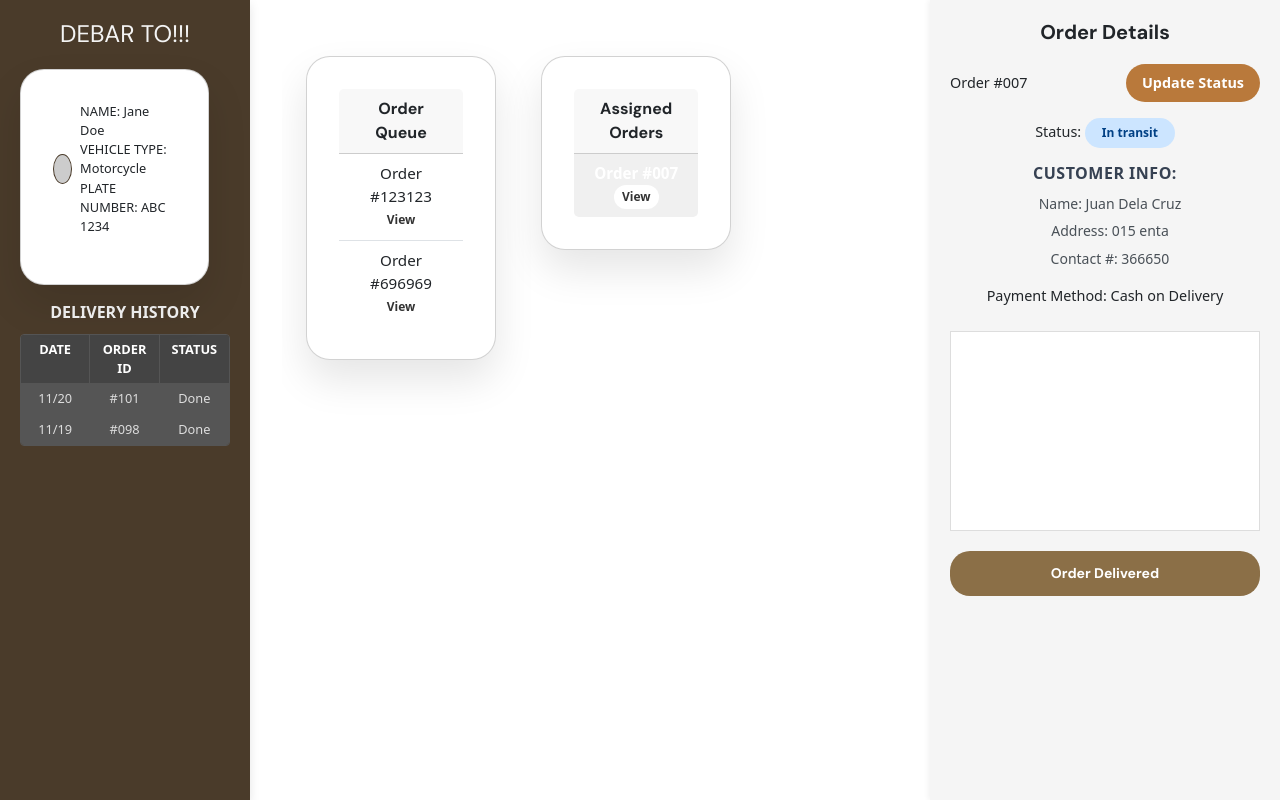
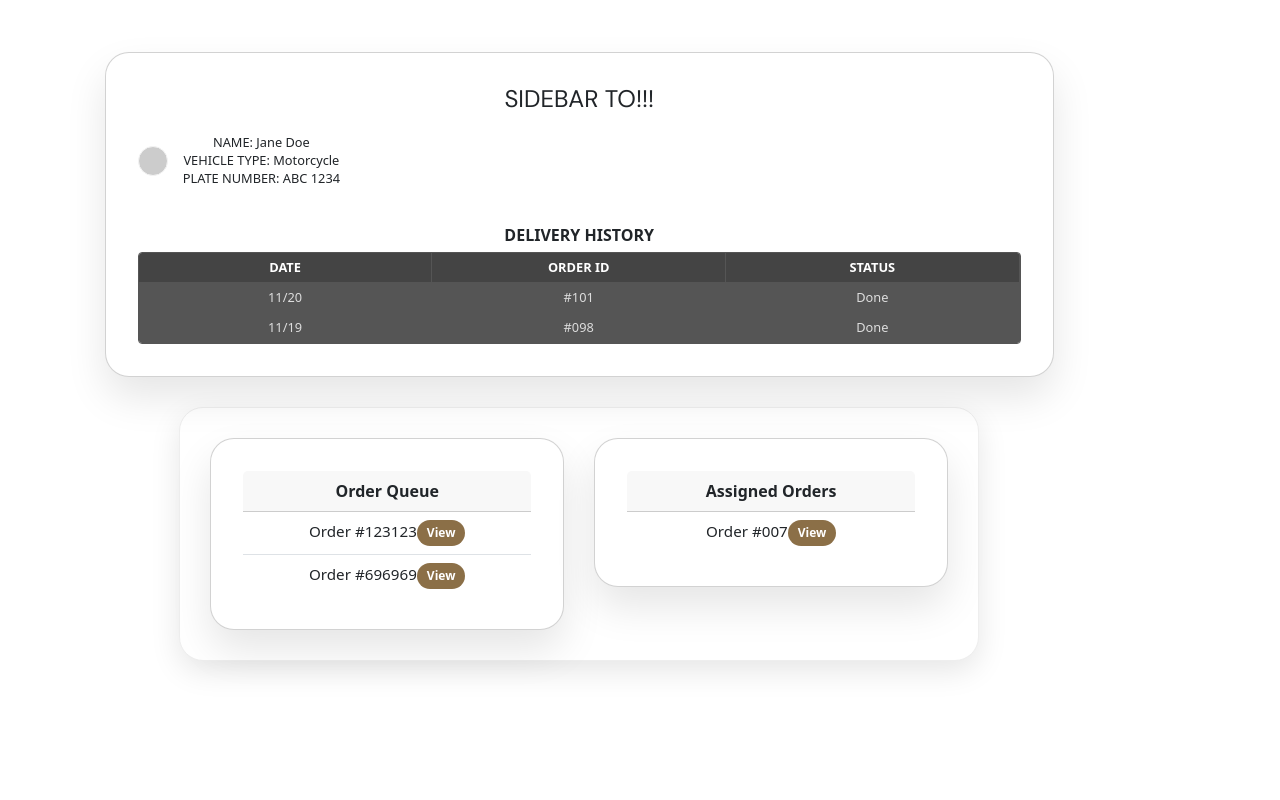
Before and after one commit to vanexaa/WEBDEV-Delivery-Service, a React (Vite) app: page /rider in a window 1280 px wide. Built offline with nearby package versions, Linux system fonts and the light colour scheme.

Commit message:
fixed the error

```diff
--- a/src/pages/Rider/Rider.css
+++ b/src/pages/Rider/Rider.css
@@ -6,8 +6,11 @@
   --primary-accent: #4a3b2a;
   --card-bg-color: #fffdf8;
 
-  --accept-color: #AA6E39;
-  --decline-color: #642F19;
+  --delivered-btn-bg: #8B6F47;
+  --delivered-btn-hover: #6d5436;
+  --failed-btn-bg: #5C3D2E;
+  --failed-btn-hover: #442d22;
+
   --light-text: #F4F4F4;
 
   --heading-font: 'DM Sans', sans-serif;
@@ -15,74 +18,69 @@
 }
 
 body {
+  margin: 0;
+  font-family: var(--subheading-font);
   background-color: var(--main-bg-color);
-  font-family: var(--subheading-font);
   color: var(--dark-text);
-  margin: 0;
-  padding: 0;
+  min-height: 100vh;
+}
+.app {
+  display: flex;
+  flex-direction: column;
+  align-items: center;
+  padding: 30px 20px;
+  gap: 30px;
+  width: 100%;
+  box-sizing: border-box;
+}
+.card, .modal-content {
+  background-color: var(--card-bg-color);
+  border-radius: 24px !important;
+  box-shadow: 0 4px 10px rgba(0, 0, 0, 0.1);
+  padding: 20px;
 }
 
-.rider-container {
-  display: flex;
-  position: relative;
-  min-height: 100vh;
-  width: 100%;
-  overflow: hidden;
+
+.sidebar-card {
+    background-color: var(--primary-accent);
+    color: var(--light-text);
+    width: 300px;
+    padding: 20px 30px;
+    box-shadow: 0 10px 30px rgba(0,0,0,0.1);
 }
-
-.sidebar-placeholder {
-  width: 250px;
-  background-color: var(--primary-accent);
-  padding: 20px;
-  box-shadow: 0 4px 10px rgba(0, 0, 0, 0.1);
-  position: fixed;
-  left: 0;
-  top: 0;
-  height: 100%;
-  z-index: 100;
-  overflow-y: auto;
-}
-
 .sidebar-title {
     font-family: var(--heading-font);
     font-size: 1.5rem;
-  color: var(--light-text);
     margin-bottom: 20px;
 }
 
-.sidebar-card {
-  background-color: var(--card-bg-color);
-  border-radius: 24px;
-  box-shadow: 0 4px 10px rgba(0, 0, 0, 0.1);
-  padding: 10px;
+.rider-info-display {
+    display: flex;
+    align-items: center;
+    margin-bottom: 20px;
 }
-
 .driver-icon {
     width: 30px;
     height: 30px;
     border-radius: 50%;
     background-color: #ccc;
-  border: 1px solid var(--primary-accent);
+    border: 1px solid var(--light-text);
+    margin-right: 15px;
 }
-
 .driver-name-plate, .driver-info {
     font-size: 0.8rem;
+    line-height: 1.4;
 }
-
 .delivery-history-label {
     font-weight: bold;
-  color: var(--light-text);
     margin-top: 15px;
     margin-bottom: 5px;
 }
-
 .delivery-history-table {
     border: 1px solid #555;
     border-radius: 4px;
     overflow: hidden;
-  margin-top: 10px;
 }
-
 .table-row {
     display: grid;
     grid-template-columns: repeat(3, 1fr);
@@ -100,168 +98,152 @@ body {
     font-weight: bold;
     color: white;
 }
-.table-row > div:last-child {
-  border-right: none;
+
+
+.main-content-area {
+    display: flex;
+    gap: 30px;
+    max-width: 800px;
+    width: 100%;
+    justify-content: center;
+    align-items: flex-start;
+}
+.queue-card, .assigned-card {
+    flex: 1;
+    min-width: 250px;
+    height: auto;
+    padding: 15px;
+}
+.queue-header, .assigned-header {
+    font-weight: bold;
+    margin-bottom: 15px;
+}
+.list-group-item {
+    display: flex;
+    justify-content: space-between;
+    align-items: center;
+    padding: 8px 0;
+    font-size: 0.95rem;
+    cursor: pointer;
+    border-bottom: 1px solid #f0f0f0;
+}
+.list-group-item.active {
+    background-color: #f0f0f0 !important;
+    border-left: 5px solid var(--delivered-btn-bg);
+}
+.view-button {
+    background-color: var(--delivered-btn-bg);
+    color: white;
+    border: none;
+    padding: 4px 10px;
+    border-radius: 4px;
+    font-size: 0.75rem;
+    font-weight: bold;
+    cursor: pointer;
 }
 
 
-.main-content-area {
-  margin-left: 250px;
-  margin-right: 350px;
-  width: calc(100% - 600px);
-  padding: 20px;
-  overflow-y: auto;
-  min-height: 100vh;
+.modal-overlay {
+    position: fixed;
+    top: 0;
+    left: 0;
+    width: 100%;
+    height: 100%;
+    background: rgba(0, 0, 0, 0.4);
+    backdrop-filter: blur(3px);
+    display: flex;
+    align-items: center;
+    justify-content: center;
+    z-index: 1000;
 }
-
-.queue-card, .assigned-card {
+.modal-content {
+    background: var(--card-bg-color);
+    border-radius: 20px;
+    position: relative;
+    box-shadow: 0 10px 25px rgba(0,0,0,0.2);
+    padding: 30px;
+}
+.close-btn {
+    position: absolute;
+    top: 15px;
+    right: 15px;
+    background: transparent;
+    color: var(--delivered-btn-bg);
+    font-size: 24px;
     border: none;
-  border-radius: 24px;
-  box-shadow: 0 4px 10px rgba(0, 0, 0, 0.05);
-  background-color: var(--card-bg-color);
-  height: 200px;
-}
-
-.queue-header, .assigned-header {
-  background-color: var(--card-bg-color);
-  border-bottom: 1px solid #eee;
-  padding: 0.75rem;
-  font-family: var(--subheading-font);
-  font-weight: bold;
-  border-top-left-radius: 24px;
-  border-top-right-radius: 24px;
-}
-
-.order-item {
-  display: flex;
-  justify-content: space-between;
-  align-items: center;
-  font-size: 0.95rem;
     cursor: pointer;
-  border-left: 5px solid transparent;
-}
-
-.order-item.active {
-  background-color: #f0f0f0 !important;
-  color: var(--dark-text);
-  border-left-color: var(--accept-color);
-  font-weight: bold;
-}
-
-.view-button {
-  background-color: white;
-  border-color: #ccc;
-  color: #333;
-  font-size: 0.75rem;
-  padding: 0.2rem 0.5rem;
-  border-radius: 4px;
 }
 
 
-.order-details-panel {
-  width: 350px;
-  padding: 20px;
-  position: fixed;
-  right: 0;
-  top: 0;
-  height: 100%;
-  background-color: var(--main-bg-color);
-  box-shadow: -2px 0 5px rgba(0, 0, 0, 0.05);
-  font-size: 0.9rem;
-  overflow-y: auto;
-  z-index: 100;
+.right-details-modal {
+    max-width: 400px;
+    align-self: flex-start;
+    margin-top: 5vh;
 }
-
 .details-header {
     font-family: var(--heading-font);
     font-weight: bold;
-  margin-bottom: 20px;
+    margin-bottom: 10px;
 }
-
-.status-label {
-  color: #666;
-  font-size: 0.85rem;
-}
-
 .mock-map-right-details {
-  height: 200px;
-  background-color: white;
+    height: 150px;
+    background-color: #f0f0f0;
     border: 1px solid #ddd;
     margin-top: 15px;
     margin-bottom: 20px;
 }
-
 .order-delivered-button {
     width: 100%;
-  background-color: var(--accept-color);
-  border-color: var(--accept-color);
-  font-family: var(--heading-font);
-  font-weight: bold;
-  padding: 10px 0;
+}
+.status-select {
+    background-color: #f0f0f0;
+    border: 1px solid #ccc;
+    padding: 6px 10px;
     border-radius: 5px;
 }
 
-.modal-overlay.bottom-center-details-container {
-    position: fixed;
-    bottom: 30px;
-    left: 50%;
-    transform: translateX(-50%);
-    z-index: 1000;
-    width: auto;
-    background: transparent;
-}
 
 .order-details-popup-card {
-  width: 450px;
-  border-radius: 24px;
-  box-shadow: 0 10px 20px rgba(0, 0, 0, 0.2);
-  border: none;
-  background-color: var(--card-bg-color);
-  padding: 20px;
+    max-width: 450px;
+    align-self: flex-end;
+    margin-bottom: 5vh;
 }
-
 .popup-order-number {
     font-weight: bold;
 }
 
-.modal-header {
+.action-buttons {
     display: flex;
-    justify-content: space-between;
-    align-items: center;
-    padding: 0;
-    margin-bottom: 10px;
+    gap: 15px;
+    justify-content: center;
+    margin-top: 15px;
 }
-.modal-body {
-    padding: 0;
+.action-btn {
+    padding: 10px 20px;
+    border: none;
+    border-radius: 8px;
+    font-weight: 600;
+    font-size: 14px;
+    cursor: pointer;
+    color: white;
 }
-.modal-footer {
-    padding: 0;
-    margin-top: 20px;
+.delivered-btn {
+    background-color: var(--delivered-btn-bg);
 }
-
-.accept-button {
-  background-color: var(--accept-color);
-  border: 1px solid var(--accept-color);
-  font-weight: bold;
-  border-radius: 5px;
-}
-
-.decline-button {
-  background-color: var(--decline-color);
-  border: 1px solid var(--decline-color);
-  font-weight: bold;
-  border-radius: 5px;
-  color: white;
+.failed-btn {
+    background-color: var(--failed-btn-bg);
 }
 
 .status-badge {
-    padding: 4px 8px;
-    border-radius: 12px;
-    font-weight: bold;
-    font-size: 0.8em;
-    white-space: nowrap;
+    padding: 6px 12px;
+    border-radius: 20px;
+    font-size: 12px;
+    font-weight: 600;
+    display: inline-block;
+    min-width: 90px;
+    text-align: center;
 }
-.status-picked-up { background-color: #ffc107; color: #333; }
-.status-transit { background-color: #007bff; color: white; }
-.status-delivered { background-color: #28a745; color: white; }
-.status-failed { background-color: #dc3545; color: white; }
+.status-delivered { background-color: #d4edda; color: #155724; }
+.status-transit { background-color: #cce5ff; color: #004085; }
+.status-preparing { background-color: #fff3cd; color: #856404; }
+.status-pending { background-color: #f8d7da; color: #721c24; }
--- a/src/pages/Rider/Rider.jsx
+++ b/src/pages/Rider/Rider.jsx
@@ -4,28 +4,30 @@ import './Rider.css';
 const getStatusClass = (status) => {
     switch (status) {
         case "Picked Up":
-            return "status-picked-up";
+            return "status-preparing";
         case "In transit":
             return "status-transit";
         case "Delivered":
             return "status-delivered";
         case "Failed":
-            return "status-failed";
+            return "status-pending";
         default:
             return "status-default";
     }
 };
 
-const OrderDetailsPopup = ({ order, onAccept, onDecline }) => {
+const QueuedOrderPopup = ({ order, onAccept, onDecline, onClose }) => {
   if (!order) return null;
 
   const formattedItems = order.items;
 
   return (
+    <div className="modal-overlay">
         <div className="modal-content order-details-popup-card">
             <div className="modal-header">
                 <h3 className="popup-order-number">Order #{order.id}</h3>
-            <button className="view-map-button">View Map</button>
+                <span className="view-order-link">View Map</span>
+                <button className="close-btn" onClick={onClose}>✖</button>
             </div>
 
             <div className="modal-body popup-details-text">
@@ -35,19 +37,87 @@ const OrderDetailsPopup = ({ order, onAccept, onDecline }) => {
                 <p>Items: {formattedItems}</p>
             </div>
 
-        <div className="modal-footer d-flex justify-content-center">
+            <div className="modal-footer action-buttons justify-content-center">
                 <button
-                className="decline-button reason-btn failed-btn me-3"
-                onClick={() => onDecline(order)}
+                    className="action-btn failed-btn"
+                    onClick={() => { onDecline(order); onClose(); }}
                 >
                     Decline
                 </button>
                 <button
-                className="accept-button reason-btn confirm-btn"
-                onClick={() => onAccept(order)}
+                    className="action-btn delivered-btn"
+                    onClick={() => { onAccept(order); onClose(); }}
                 >
                     Accept
                 </button>
+            </div>
+        </div>
+    </div>
+  );
+};
+
+
+const AssignedOrderPopup = ({ order, onDelivered, onStatusChange, onClose }) => {
+    if (!order) return null;
+
+    const StatusDropdown = ({ currentStatus }) => (
+        <div className="status-dropdown-group">
+            <label className="status-label">Update Status:</label>
+            <select
+                className="status-select"
+                value={currentStatus}
+                onChange={(e) => onStatusChange(order.id, e.target.value)}
+            >
+                <option>Picked Up</option>
+                <option>In transit</option>
+                <option>Delivered</option>
+                <option>Failed</option>
+            </select>
+        </div>
+    );
+
+    return (
+        <div className="modal-overlay">
+            <div className="modal-content right-details-modal">
+                <button className="close-btn" onClick={onClose}>✖</button>
+
+                <div className="modal-header">
+                    <h2 className="details-header">Order Details</h2>
+                    <div className="order-status-line">
+                        <span className="order-id-display">Order #{order.id}</span>
+                    </div>
+                </div>
+
+                <div className="modal-body">
+                    <div className="d-flex justify-content-between align-items-center mb-3">
+                        <StatusDropdown currentStatus={order.status} />
+                    </div>
+
+                    <div className="status-text mb-3 info-section">
+                        Status: <span className={`status-badge ${getStatusClass(order.status)}`}>
+                            {order.status}
+                        </span>
+                    </div>
+
+                    <div className="customer-info-box info-section">
+                        <h3>Customer Info:</h3>
+                        <p>Name: {order.customerName}</p>
+                        <p>Address: {order.deliveryAddress}</p>
+                        <p>Contact #: {order.customerPhone}</p>
+                    </div>
+
+                    <p className="payment-method-text mb-4">Payment Method: {order.paymentMethod}</p>
+
+                    <div className="mock-map-right-details">
+                    </div>
+
+                    <button
+                        className="order-delivered-button action-btn delivered-btn"
+                        onClick={() => { onDelivered(order.id); onClose(); }}
+                    >
+                        Order Delivered
+                    </button>
+                </div>
             </div>
         </div>
     );
@@ -55,35 +125,12 @@ const OrderDetailsPopup = ({ order, onAccept, onDecline }) => {
 
 
 const initialQueuedOrders = [
-  {
-    id: '123123',
-    customerName: 'Boss Oleg',
-    deliveryAddress: '322 kanto nila fitz',
-    deliveryNotes: '(if any)',
-    items: '1x Barako, 1x 3-in-1',
-    paymentMethod: 'Cash on Delivery',
-  },
-  {
-    id: '696969',
-    customerName: 'Pedro Reyes',
-    deliveryAddress: 'Block 12 Lot 3, Rizal Province',
-    deliveryNotes: '',
-    items: '1x Americano, 1x Cappuccino',
-    paymentMethod: 'Card',
-  },
+  { id: '123123', customerName: 'Boss Oleg', deliveryAddress: '322 kanto nila fitz', deliveryNotes: '(if any)', items: '1x Barako, 1x 3-in-1', paymentMethod: 'Cash on Delivery', customerPhone: '09XX XXX XXXX' },
+  { id: '696969', customerName: 'Pedro Reyes', deliveryAddress: 'Block 12 Lot 3, Rizal Province', deliveryNotes: '', items: '1x Americano, 1x Cappuccino', paymentMethod: 'Card', customerPhone: '09ZZ ZZZ ZZZZ' },
 ];
 
 const initialAssignedOrders = [
-  {
-    id: '007',
-    customerName: 'Juan Dela Cruz',
-    deliveryAddress: '015 enta',
-    customerPhone: '366650',
-    status: 'In transit',
-    paymentMethod: 'Cash on Delivery',
-    items: '1x Espresso',
-    deliveryNotes: 'Leave at guard house.',
-  },
+  { id: '007', customerName: 'Juan Dela Cruz', deliveryAddress: '015 enta', customerPhone: '366650', status: 'In transit', paymentMethod: 'Cash on Delivery', items: '1x Espresso', deliveryNotes: 'Leave at guard house.' },
 ];
 
 const riderInfo = {
@@ -97,8 +144,7 @@ function Rider() {
   const [queuedOrders, setQueuedOrders] = useState(initialQueuedOrders);
   const [assignedOrders, setAssignedOrders] = useState(initialAssignedOrders);
   const [selectedQueuedOrder, setSelectedQueuedOrder] = useState(null);
-  const [selectedAssignedOrder, setSelectedAssignedOrder] = useState(initialAssignedOrders[0] || null);
-  const [showStatusOptions, setShowStatusOptions] = useState(false);
+  const [selectedAssignedOrder, setSelectedAssignedOrder] = useState(null);
 
   const handleSelectQueuedOrder = (order) => {
     setSelectedQueuedOrder(order);
@@ -112,74 +158,43 @@ function Rider() {
 
   const handleAcceptOrder = (orderToAccept) => {
     setQueuedOrders(queuedOrders.filter(order => order.id !== orderToAccept.id));
-    setAssignedOrders([...assignedOrders, { ...orderToAccept, status: 'Picked Up', customerPhone: '09XX XXX XXXX' }]);
-    setSelectedQueuedOrder(null);
-    setSelectedAssignedOrder({ ...orderToAccept, status: 'Picked Up', customerPhone: '09XX XXX XXXX' });
+    setAssignedOrders([...assignedOrders, { ...orderToAccept, status: 'Picked Up' }]);
   };
 
   const handleDeclineOrder = (orderToDecline) => {
     setQueuedOrders(queuedOrders.filter(order => order.id !== orderToDecline.id));
-    setSelectedQueuedOrder(null);
   };
 
   const handleOrderDelivered = (orderId) => {
-    if (!window.confirm(`Confirm Order #${orderId} Delivered?`)) {
-      return;
-    }
     setAssignedOrders(assignedOrders.filter(order => order.id !== orderId));
     setSelectedAssignedOrder(null);
   };
 
-  const handleStatusChange = (newStatus) => {
-    const orderId = selectedAssignedOrder.id;
+  const handleStatusChange = (orderId, newStatus) => {
     setAssignedOrders(assignedOrders.map(order =>
       order.id === orderId ? { ...order, status: newStatus } : order
     ));
-    if (selectedAssignedOrder) {
+    if (selectedAssignedOrder && selectedAssignedOrder.id === orderId) {
         setSelectedAssignedOrder(prev => ({...prev, status: newStatus}));
     }
-    setShowStatusOptions(false);
   };
-
-  const StatusDropdown = () => (
-      <div className="status-dropdown-group">
-        <button className="status-trigger-button" onClick={() => setShowStatusOptions(!showStatusOptions)}>
-            Update Status
-        </button>
-        {showStatusOptions && (
-            <div className="status-options-list">
-                <button onClick={() => handleStatusChange('Picked Up')}>Picked Up</button>
-                <button onClick={() => handleStatusChange('In transit')}>In transit</button>
-                <button onClick={() => handleStatusChange('Delivered')}>Delivered</button>
-                <button onClick={() => handleStatusChange('Failed')}>Failed</button>
-            </div>
-        )}
-      </div>
-  );
 
 
   return (
-    <div className="rider-container">
+    <div className="rider-container app">
 
-      {/* 1. SIDEBAR */}
-      <div className="sidebar-placeholder">
-        <h3 className="sidebar-title">DEBAR TO!!!</h3>
+      <div className="sidebar-card card">
+        <h3 className="sidebar-title">SIDEBAR TO!!!</h3>
 
-        {/* Rider Info Card */}
-        <div className="sidebar-card card">
-          <div className="modal-body">
-            <div className="d-flex align-items-center mb-3">
-              <div className="driver-icon me-2"></div>
+        <div className="rider-info-display">
+            <div className="driver-icon"></div>
             <div>
                 <div className="driver-name-plate">NAME: {riderInfo.name}</div>
                 <div className="driver-info">VEHICLE TYPE: {riderInfo.vehicleType}</div>
                 <div className="driver-info">PLATE NUMBER: {riderInfo.plateNumber}</div>
             </div>
         </div>
-          </div>
-        </div>
 
-        {/* Delivery History Table */}
         <div className="delivery-history-label">DELIVERY HISTORY</div>
         <div className="delivery-history-table">
           <div className="table-row table-header"><div>DATE</div><div>ORDER ID</div><div>STATUS</div></div>
@@ -188,17 +203,12 @@ function Rider() {
         </div>
       </div>
 
-      {/* 2. MAIN CONTENT AREA */}
-      <div className="main-content-area p-4">
-        <div className="row mb-4">
+      <div className="main-content-area list-card">
 
-          {/* Order Queue */}
-          <div className="col-md-6">
         <div className="queue-card card">
             <div className="queue-header card-header">Order Queue</div>
             <div className="list-group list-group-flush">
-                {queuedOrders.length > 0 ? (
-                  queuedOrders.map((order) => (
+                {queuedOrders.map((order) => (
                     <div
                         key={order.id}
                         onClick={() => handleSelectQueuedOrder(order)}
@@ -207,21 +217,14 @@ function Rider() {
                         Order #{order.id}
                         <button className="view-button">View</button>
                     </div>
-                  ))
-                ) : (
-                  <div className="list-group-item text-center text-muted">No new orders in queue.</div>
-                )}
-              </div>
+                ))}
             </div>
         </div>
 
-          {/* Assigned Orders */}
-          <div className="col-md-6">
         <div className="assigned-card card">
             <div className="assigned-header card-header">Assigned Orders</div>
             <div className="list-group list-group-flush">
-                {assignedOrders.length > 0 ? (
-                  assignedOrders.map((order) => (
+                {assignedOrders.map((order) => (
                     <div
                         key={order.id}
                         onClick={() => handleSelectAssignedOrder(order)}
@@ -230,69 +233,27 @@ function Rider() {
                         Order #{order.id}
                         <button className="view-button">View</button>
                     </div>
-                  ))
-                ) : (
-                  <div className="list-group-item text-center text-muted">No assigned orders.</div>
-                )}
-              </div>
-            </div>
+                ))}
             </div>
         </div>
       </div>
 
-      {/* 3. ORDER DETAILS PANEL */}
-      <div className="order-details-panel">
-        <h5 className="details-header">Order Details</h5>
-        {selectedAssignedOrder ? (
-          <>
-            <div className="d-flex justify-content-between align-items-center mb-3">
-              <span className="order-number-text">Order #{selectedAssignedOrder.id}</span>
-
-              <div className="update-status-group">
-                <StatusDropdown />
-              </div>
-            </div>
-
-            <div className="status-text mb-3">
-              Status: <span className={`status-badge ${getStatusClass(selectedAssignedOrder.status)}`}>
-                  {selectedAssignedOrder.status}
-              </span>
-            </div>
-
-            <div className="customer-info-box info-section">
-              <h3>Customer Info:</h3>
-              <p>Name: {selectedAssignedOrder.customerName}</p>
-              <p>Address: {selectedAssignedOrder.deliveryAddress}</p>
-              <p>Contact #: {selectedAssignedOrder.customerPhone}</p>
-            </div>
-
-            <p className="payment-method-text mb-4">Payment Method: {selectedAssignedOrder.paymentMethod}</p>
-
-            <div className="mock-map-right-details">
-                {/* Placeholder for Map */}
-            </div>
-
-            <button
-              className="order-delivered-button action-btn delivered-btn"
-              onClick={() => handleOrderDelivered(selectedAssignedOrder.id)}
-            >
-              Order Delivered
-            </button>
-          </>
-        ) : (
-          <p className="text-center text-muted mt-5">Select an assigned order to view details.</p>
-        )}
-      </div>
-
-      {/* 4. The Order Details "Pop-up" at the bottom center */}
       {selectedQueuedOrder && (
-        <div className="modal-overlay bottom-center-details-container">
-            <OrderDetailsPopup
+        <QueuedOrderPopup
              order={selectedQueuedOrder}
              onAccept={handleAcceptOrder}
              onDecline={handleDeclineOrder}
+             onClose={() => setSelectedQueuedOrder(null)}
            />
-        </div>
+      )}
+
+      {selectedAssignedOrder && (
+        <AssignedOrderPopup
+             order={selectedAssignedOrder}
+             onDelivered={handleOrderDelivered}
+             onStatusChange={handleStatusChange}
+             onClose={() => setSelectedAssignedOrder(null)}
+           />
       )}
     </div>
   );
```
Lines whose indentation alone changed are shown as unchanged.
